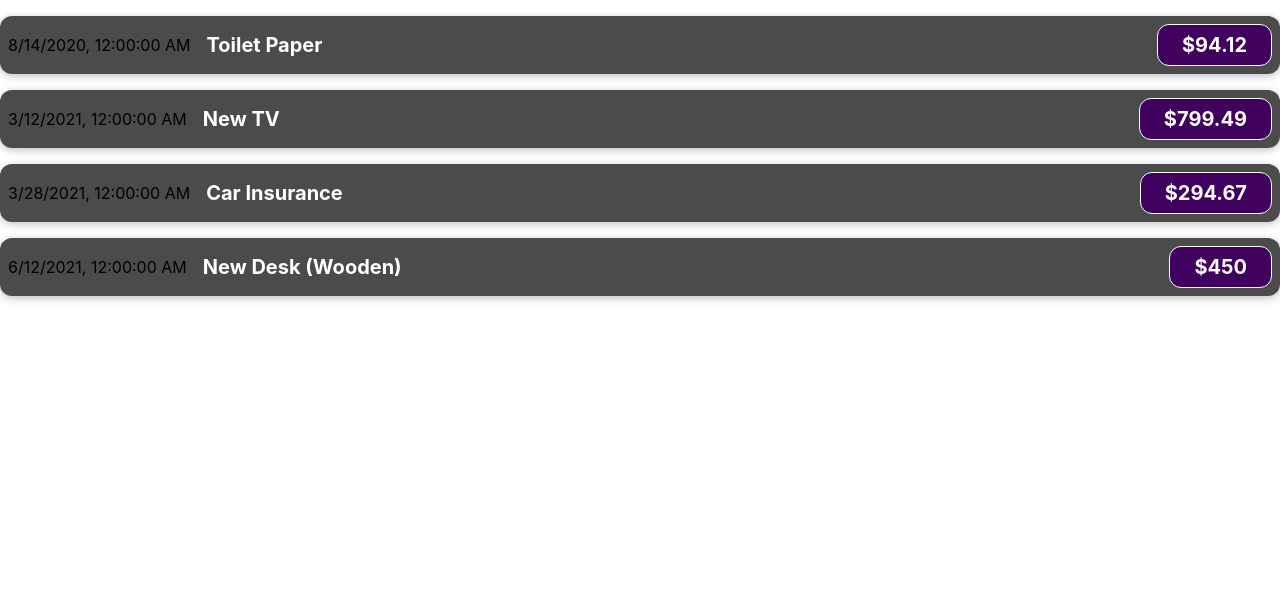
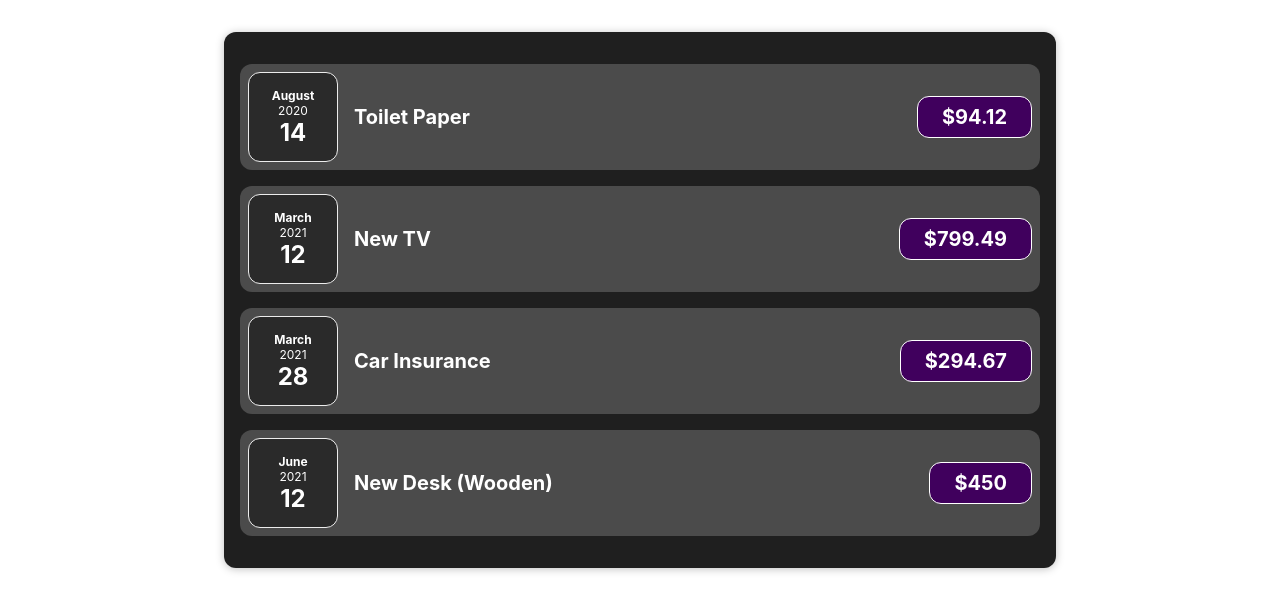
Before and after one commit to sonyks/todos-demo, a React (Create React App) app: page / in a window 1280 px wide. Shown: the top 612 px of the page. Built offline with nearby package versions, Linux system fonts and the light colour scheme.

Commit message:
formatted data

```diff
--- a/src/App.css
+++ b/src/App.css
@@ -28,6 +28,16 @@
   color: #61dafb;
 }
 
+.expenses {
+  padding: 1rem;
+  background-color: rgb(31, 31, 31);
+  margin: 2rem auto;
+  width: 50rem;
+  max-width: 95%;
+  border-radius: 12px;
+  box-shadow: 0 1px 8px rgba(0, 0, 0, 0.25);
+}
+
 @keyframes App-logo-spin {
   from {
     transform: rotate(0deg);
--- a/src/App.tsx
+++ b/src/App.tsx
@@ -26,7 +26,7 @@ function App() {
   ] as ExpenseItemProps[];
 
   return (
-    <div>
+    <div className="expenses">
       {expenses.map((expense: ExpenseItemProps) => (
         <ExpenseItem
           date={expense.date}
--- /dev/null
+++ b/src/components/Card.scss
@@ -0,0 +1,6 @@
+@import "../sass/abstracts/variables";
+
+.card {
+  border-radius: 12px;
+  background-color: $color-expense-item;
+}
--- /dev/null
+++ b/src/components/Card.tsx
@@ -0,0 +1,7 @@
+import { ParentCompProps } from "../models/parent-comp-props";
+import "./Card.scss";
+
+export const Card = (props: ParentCompProps) => {
+  const classes = "card " + props.className;
+  return <div className={classes}>{props.children}</div>;
+};
--- a/src/components/ExpenseDate.tsx
+++ b/src/components/ExpenseDate.tsx
@@ -1,5 +1,15 @@
 import { ExpenseDateProps } from "../models/expense-date-props";
+import "./ExpenseDate.scss";
 
-export const ExpenseItem = ({ date }: ExpenseDateProps) => {
-  return <div>{date.toLocaleString()}</div>;
+export const ExpenseDate = ({ date }: ExpenseDateProps) => {
+  const month = date.toLocaleString("en-US", { month: "long" });
+  const day = date.toLocaleString("en-US", { day: "2-digit" });
+  const year = date.getFullYear();
+  return (
+    <div className="expense-date">
+      <div className="expense-date__month">{month}</div>
+      <div className="expense-date__year">{year}</div>
+      <div className="expense-date__day">{day}</div>
+    </div>
+  );
 };
--- a/src/components/ExpenseItem.scss
+++ b/src/components/ExpenseItem.scss
@@ -4,11 +4,9 @@
   display: flex;
   justify-content: space-between;
   align-items: center;
-  box-shadow: 0 2px 8px rgba(0, 0, 0, 0.25);
   padding: 0.5rem;
   margin: 1rem 0;
   border-radius: 12px;
-  background-color: $color-expense-item;
 
   h2 {
     color: $color-h2;
--- a/src/components/ExpenseItem.tsx
+++ b/src/components/ExpenseItem.tsx
@@ -1,14 +1,16 @@
 import { ExpenseItemProps } from "../models/expense-item-props";
+import { Card } from "./Card";
+import { ExpenseDate } from "./ExpenseDate";
 import "./ExpenseItem.scss";
 
 export const ExpenseItem = ({ date, title, amount }: ExpenseItemProps) => {
   return (
-    <div className="expense-item">
-      <div>{date.toLocaleString()}</div>
+    <Card className="expense-item">
+      <ExpenseDate date={date} />
       <div className="expense-item__description">
         <h2>{title}</h2>
         <div className="expense-item__price">${amount}</div>
       </div>
-    </div>
+    </Card>
   );
 };
--- a/src/models/expense-date-props.ts
+++ b/src/models/expense-date-props.ts
@@ -1,3 +1,3 @@
 export interface ExpenseDateProps {
-  date: Date | string;
+  date: Date;
 }
--- /dev/null
+++ b/src/models/parent-comp-props.ts
@@ -0,0 +1,4 @@
+export interface ParentCompProps {
+  children?: React.ReactNode;
+  className?: String;
+}
```
